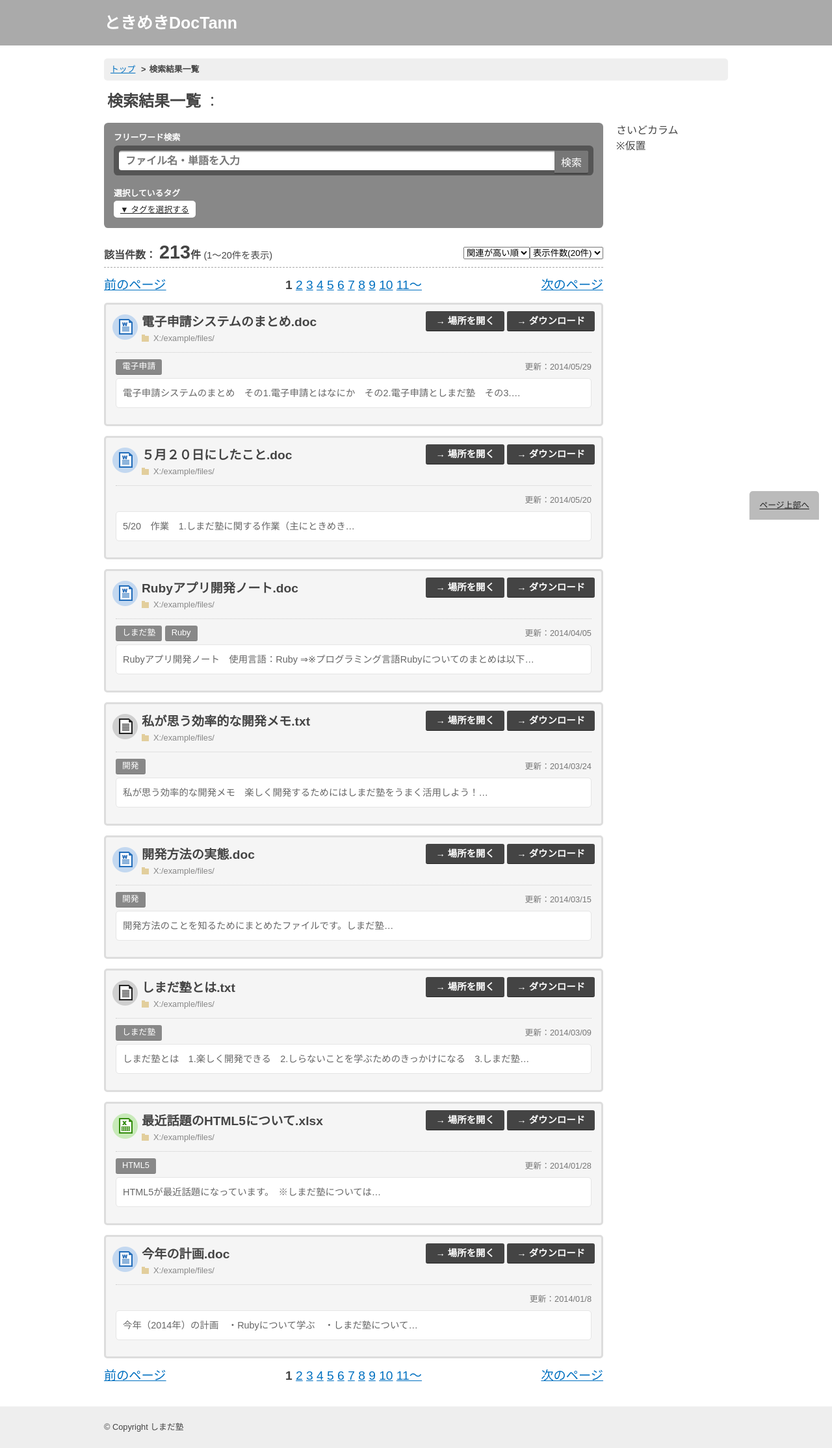
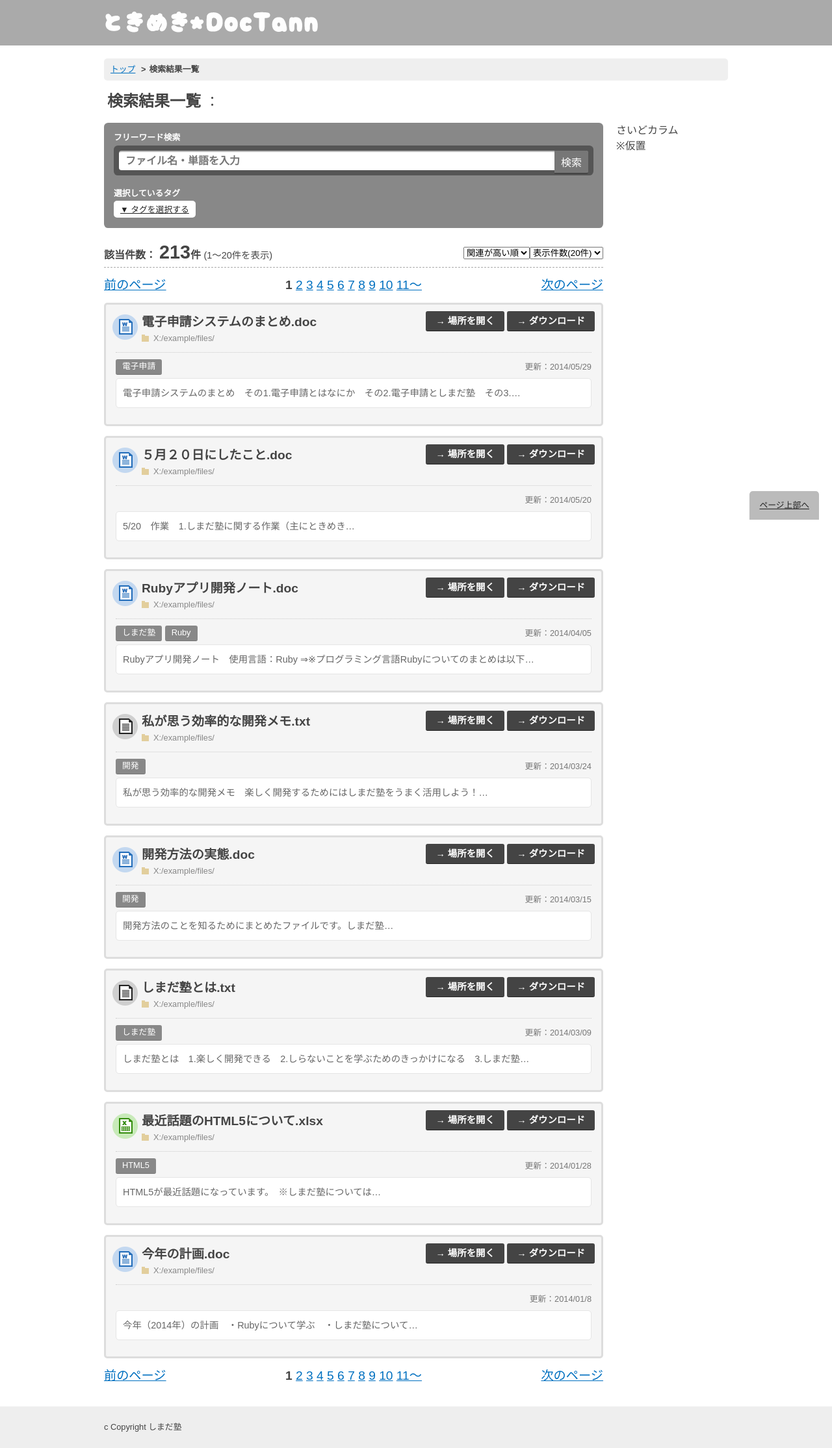
Before and after one commit to massirohuyu/tokimeki-doctann, a website: page search.html in a window 1280 px wide. Shown: the whole page at 65% size. Drawn offline with nearby package versions, Linux system fonts and the light colour scheme.

Commit message:
一部文言修正、検索結果画面のロゴ差し替え

```diff
--- a/search.html
+++ b/search.html
@@ -19,8 +19,8 @@
   <body id="search-list">
     <div class="containner" id="page-top">
       <header class="header">
-        <p class="title"><a href="./index.html">ときめきDocTann</a></p>
-<!--        ここは小さいロゴにする。-->
+        <!--<p class="title"><a href="./index.html">ときめきDocTann</a></p>-->
+        <p class="title"><a href="./index.html"><img src="./images/logo.png" alt="ときめきDocTann"></a></p>
       </header>
       <div class="main">
         <ul class="breadcrumb">
@@ -252,7 +252,7 @@
         </div><!--/side-column-->
       </div><!--/main-->
       <footer class="footer">
-        <p class="copyright">© Copyright しまだ塾</p>
+        <p class="copyright">c Copyright しまだ塾</p>
       </footer>
       <div class="page-top-btn"><a href="#page-top">ページ上部へ</a></div>
     </div><!--/containner-->
```
Also changed, not shown: index.html (+2 -2 lines).
